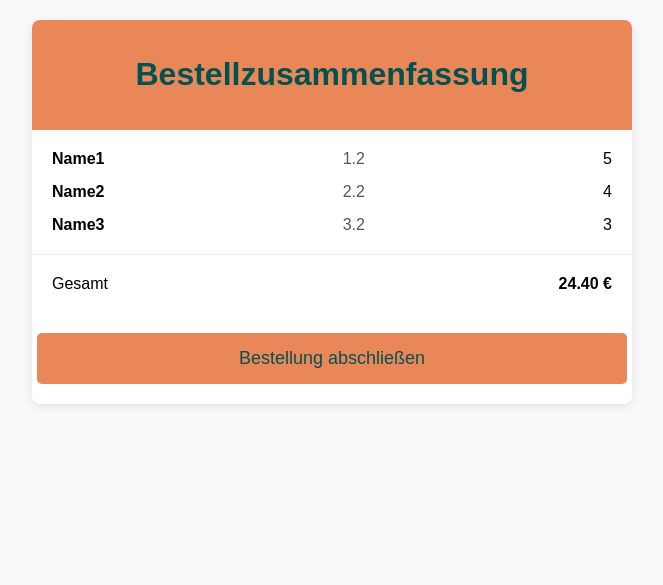
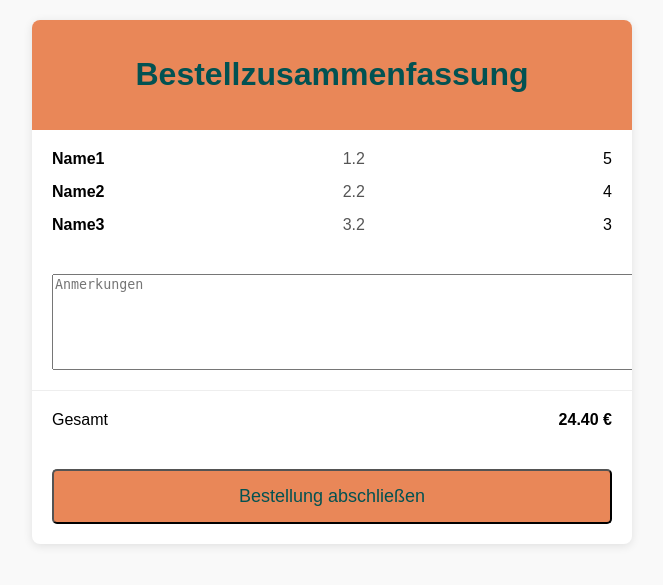
Before and after one commit to david-amoah-dev/DB_Praktikum, a Flask app: page /summary/ in a window 1280 px wide. Shown: the top 585 px of the page, without its empty margins (308-971 px from the left). Run offline with Flask 3, Linux system fonts and the light colour scheme; a user stored in the database is signed in.

Commit message:
Anmerkungen added

```diff
--- a/app.py
+++ b/app.py
@@ -59,7 +59,7 @@ class Orders(db.Model):
     adresse = db.Column(db.Text, nullable=False)
     kunde_id = db.Column(db.Integer, nullable=False)
     resto_id = db.Column(db.Integer, nullable=False)
-    ## anmerkungen = db.Column(db.Text, nullable = True)
+    anmerkungen = db.Column(db.Text, nullable = True)
 
 
 with app.app_context():
@@ -371,8 +371,8 @@ def summary():
 
     return render_template("summary.html", content = items, total = final)
 
-@app.route("/new_order/")
-def order():
+@app.route("/new_order/", methods=["POST"])
+def new_order():
     if not "user" in session:
         return redirect(url_for("login"))
     if not "items" in session:
@@ -402,7 +402,7 @@ def order():
         adresse = user.adresse,
         kunde_id = userID,
         resto_id = restoID,
-        ## Anmerkungen fehlen
+        anmerkungen = request.form.get("anmerkungen")
     )
     db.session.add(new_order)
     db.session.commit()
@@ -432,5 +432,4 @@ if __name__ == '__main__':
 
 # Item Ansicht in Bestellansicht updaten -> veränderte Tabellenstruktur Orders
 # Input session["Items"]
-# Bestellanischt Buttons annehmen/ablehnen not working as intended?
 # funktion add_order noch benötigt? was ist mit brauch man auch für resto gemeint?
--- a/templates/summary.html
+++ b/templates/summary.html
@@ -71,6 +71,7 @@
     </style>
 </head>
 <body>
+    <form action="{{ url_for('new_order') }}" method="post">
         <div class="container">
             <div class="header">
                 <h1>Bestellzusammenfassung</h1>
@@ -84,11 +85,15 @@
                 </div>
                 {% endfor %}
             </div>
+            <div class="order-list">
+                <textarea class="order-item" placeholder="Anmerkungen" name="anmerkungen" rows="6" cols="73"></textarea>
+            </div>
             <div class="summary">
                 <span>Gesamt</span>
                 <span class="total">{{total}} €</span>
             </div>
-        <a href="/new_order/" class="confirm-btn">Bestellung abschließen</a>
+            <button type="submit" class="confirm-btn">Bestellung abschließen</button>
         </div>
+    </form>
 </body>
 </html>
```
Lines whose indentation alone changed are shown as unchanged.
